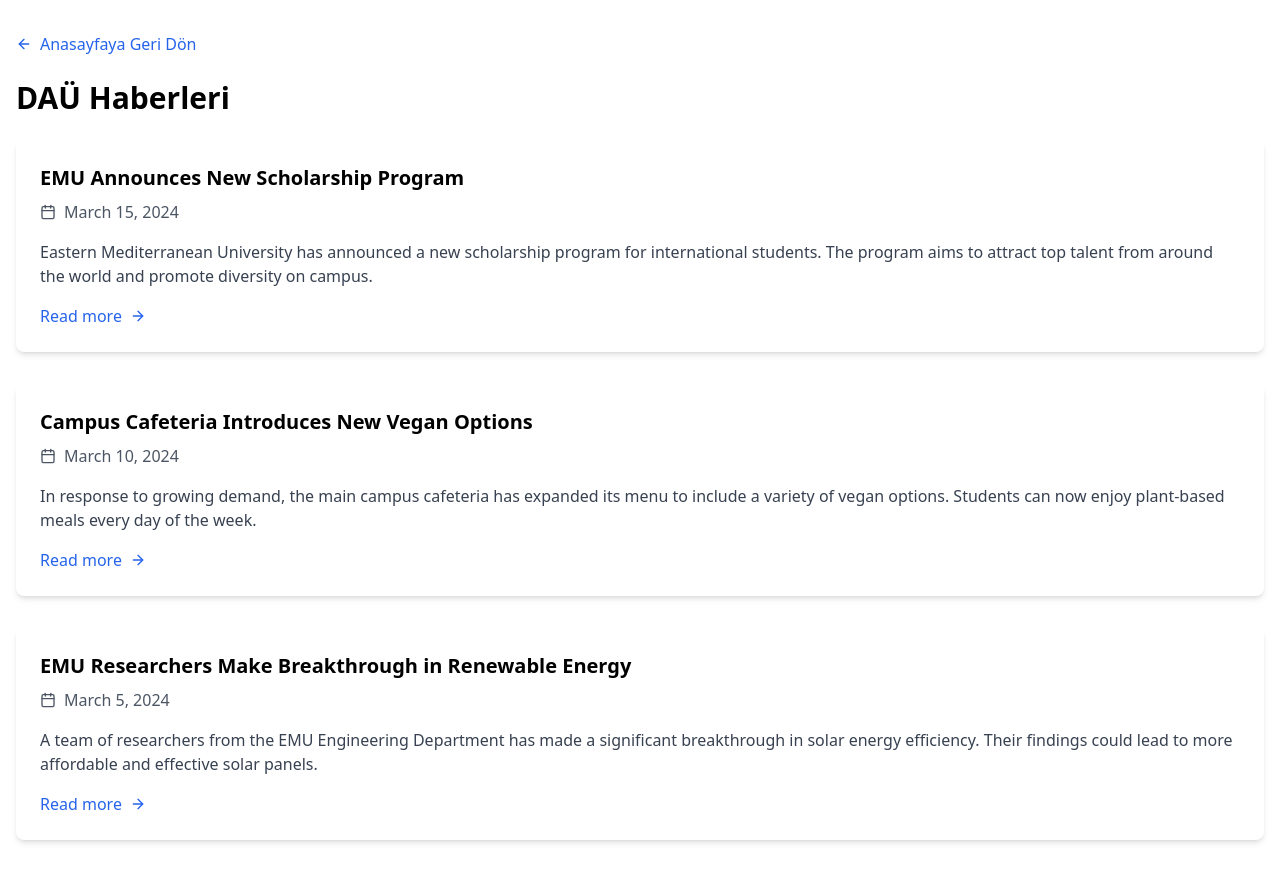
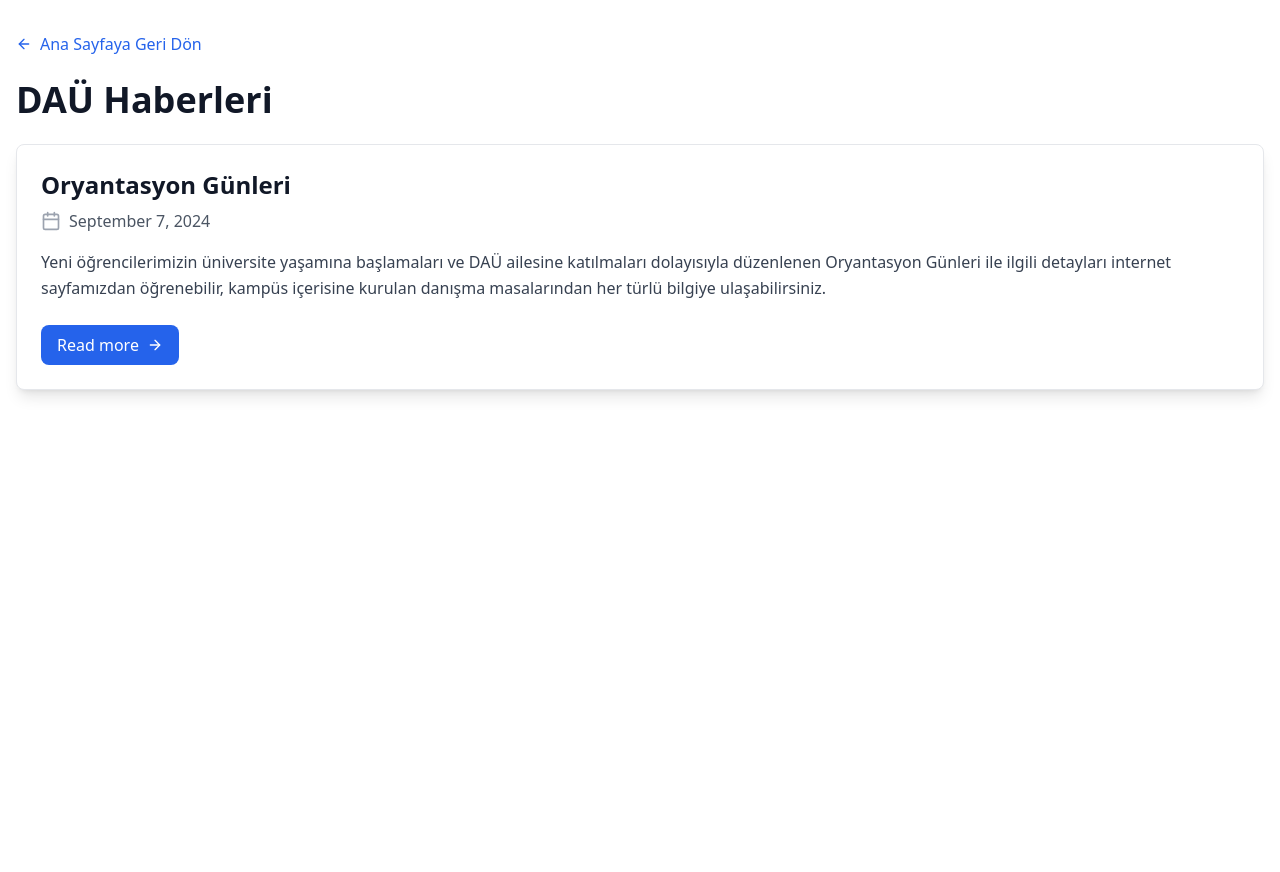
Before and after one commit to atasoya/emu-guide, a Next.js app: page /haberler in a window 1280 px wide. After the commit the page ends 800 px from the top, so only its background shows below. Built offline with nearby package versions, Linux system fonts and the light colour scheme.

Commit message:
Add content & improve news

```diff
--- a/src/app/haberler/page.tsx
+++ b/src/app/haberler/page.tsx
@@ -12,47 +12,37 @@
 const newsItems: NewsItem[] = [
   {
     id: 1,
-    title: "EMU Announces New Scholarship Program",
-    content: "Eastern Mediterranean University has announced a new scholarship program for international students. The program aims to attract top talent from around the world and promote diversity on campus.",
-    date: "2024-03-15",
-    followUpLink: "/scholarships/new-program"
+    title: "Oryantasyon Günleri",
+    content: "Yeni öğrencilerimizin üniversite yaşamına başlamaları ve DAÜ ailesine katılmaları dolayısıyla düzenlenen Oryantasyon Günleri ile ilgili detayları internet sayfamızdan öğrenebilir, kampüs içerisine kurulan danışma masalarından her türlü bilgiye ulaşabilirsiniz.",
+    date: "2024-09-7",
+    followUpLink: "https://orientation.emu.edu.tr/Default.aspx"
   },
-  {
-    id: 2,
-    title: "Campus Cafeteria Introduces New Vegan Options",
-    content: "In response to growing demand, the main campus cafeteria has expanded its menu to include a variety of vegan options. Students can now enjoy plant-based meals every day of the week.",
-    date: "2024-03-10",
-    followUpLink: "/cafeteria/vegan-menu"
-  },
-  {
-    id: 3,
-    title: "EMU Researchers Make Breakthrough in Renewable Energy",
-    content: "A team of researchers from the EMU Engineering Department has made a significant breakthrough in solar energy efficiency. Their findings could lead to more affordable and effective solar panels.",
-    date: "2024-03-05",
-    followUpLink: "/research/solar-breakthrough"
-  }
 ]
 
 export default function page() {
   return (
     <div className="container mx-auto px-4 py-8">
-      <Link href="/" className="inline-flex items-center mb-6 text-blue-600 hover:text-blue-800">
+      <Link href="/" className="inline-flex items-center mb-6 text-blue-600 hover:text-blue-800 transition-colors duration-300">
         <ArrowLeft className="w-4 h-4 mr-2" />
-        Anasayfaya Geri Dön
+        Ana Sayfaya Geri Dön
       </Link>
-      <h1 className="text-3xl font-bold mb-6">DAÜ Haberleri</h1>
+
+      <h1 className="text-4xl font-bold text-gray-900 mb-6">DAÜ Haberleri</h1>
+
       <div className="space-y-8">
         {newsItems.map((item) => (
-          <div key={item.id} className="bg-white rounded-lg shadow-md p-6">
-            <h2 className="text-xl font-semibold mb-2">{item.title}</h2>
-            <p className="text-gray-600 mb-4 flex items-center">
-              <Calendar className="w-4 h-4 mr-2" />
-              {new Date(item.date).toLocaleDateString('en-US', { year: 'numeric', month: 'long', day: 'numeric' })}
+          <div key={item.id} className="bg-white rounded-lg shadow-lg hover:shadow-xl transition-shadow duration-300 p-6 border border-gray-200">
+            <h2 className="text-2xl font-semibold text-gray-900 mb-2">{item.title}</h2>
+            <p className="text-gray-500 mb-4 flex items-center">
+              <Calendar className="w-5 h-5 mr-2 text-gray-400" />
+              <span className="text-gray-600">
+                {new Date(item.date).toLocaleDateString('en-US', { year: 'numeric', month: 'long', day: 'numeric' })}
+              </span>
             </p>
-            <p className="text-gray-700 mb-4">{item.content}</p>
+            <p className="text-gray-700 mb-6 leading-relaxed">{item.content}</p>
             <Link
               href={item.followUpLink}
-              className="inline-flex items-center text-blue-600 hover:text-blue-800"
+              className="inline-flex items-center px-4 py-2 bg-blue-600 text-white font-medium rounded-lg hover:bg-blue-700 transition-colors duration-300"
             >
               Read more
               <ArrowRight className="w-4 h-4 ml-2" />
--- a/src/app/news/page.tsx
+++ b/src/app/news/page.tsx
@@ -12,47 +12,37 @@
 const newsItems: NewsItem[] = [
   {
     id: 1,
-    title: "EMU Announces New Scholarship Program",
-    content: "Eastern Mediterranean University has announced a new scholarship program for international students. The program aims to attract top talent from around the world and promote diversity on campus.",
-    date: "2024-03-15",
-    followUpLink: "/scholarships/new-program"
+    title: "Orientation Days",
+    content: "Details on the Orientation Days, organised for new students who have just started their university lives and joined the EMU Family, can be accessed via our internet page. You can also obtain all types of university-related information from the information desks set up on our campus.",
+    date: "2024-09-7",
+    followUpLink: "https://orientation.emu.edu.tr/DefaultEng.aspx"
   },
-  {
-    id: 2,
-    title: "Campus Cafeteria Introduces New Vegan Options",
-    content: "In response to growing demand, the main campus cafeteria has expanded its menu to include a variety of vegan options. Students can now enjoy plant-based meals every day of the week.",
-    date: "2024-03-10",
-    followUpLink: "/cafeteria/vegan-menu"
-  },
-  {
-    id: 3,
-    title: "EMU Researchers Make Breakthrough in Renewable Energy",
-    content: "A team of researchers from the EMU Engineering Department has made a significant breakthrough in solar energy efficiency. Their findings could lead to more affordable and effective solar panels.",
-    date: "2024-03-05",
-    followUpLink: "/research/solar-breakthrough"
-  }
 ]
 
 export default function page() {
   return (
     <div className="container mx-auto px-4 py-8">
-      <Link href="/" className="inline-flex items-center mb-6 text-blue-600 hover:text-blue-800">
+      <Link href="/" className="inline-flex items-center mb-6 text-blue-600 hover:text-blue-800 transition-colors duration-300">
         <ArrowLeft className="w-4 h-4 mr-2" />
         Back to Home
       </Link>
-      <h1 className="text-3xl font-bold mb-6">EMU News</h1>
+
+      <h1 className="text-4xl font-bold text-gray-900 mb-6">EMU News</h1>
+
       <div className="space-y-8">
         {newsItems.map((item) => (
-          <div key={item.id} className="bg-white rounded-lg shadow-md p-6">
-            <h2 className="text-xl font-semibold mb-2">{item.title}</h2>
-            <p className="text-gray-600 mb-4 flex items-center">
-              <Calendar className="w-4 h-4 mr-2" />
-              {new Date(item.date).toLocaleDateString('en-US', { year: 'numeric', month: 'long', day: 'numeric' })}
+          <div key={item.id} className="bg-white rounded-lg shadow-lg hover:shadow-xl transition-shadow duration-300 p-6 border border-gray-200">
+            <h2 className="text-2xl font-semibold text-gray-900 mb-2">{item.title}</h2>
+            <p className="text-gray-500 mb-4 flex items-center">
+              <Calendar className="w-5 h-5 mr-2 text-gray-400" />
+              <span className="text-gray-600">
+                {new Date(item.date).toLocaleDateString('en-US', { year: 'numeric', month: 'long', day: 'numeric' })}
+              </span>
             </p>
-            <p className="text-gray-700 mb-4">{item.content}</p>
+            <p className="text-gray-700 mb-6 leading-relaxed">{item.content}</p>
             <Link
               href={item.followUpLink}
-              className="inline-flex items-center text-blue-600 hover:text-blue-800"
+              className="inline-flex items-center px-4 py-2 bg-blue-600 text-white font-medium rounded-lg hover:bg-blue-700 transition-colors duration-300"
             >
               Read more
               <ArrowRight className="w-4 h-4 ml-2" />
```
